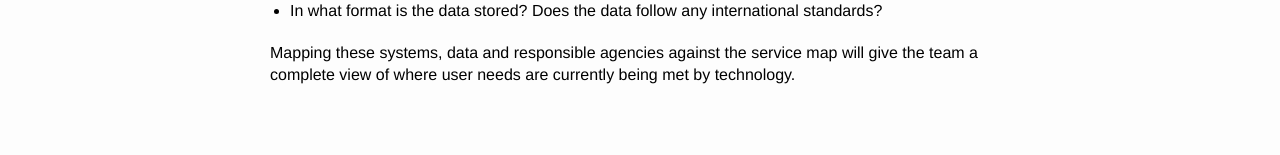
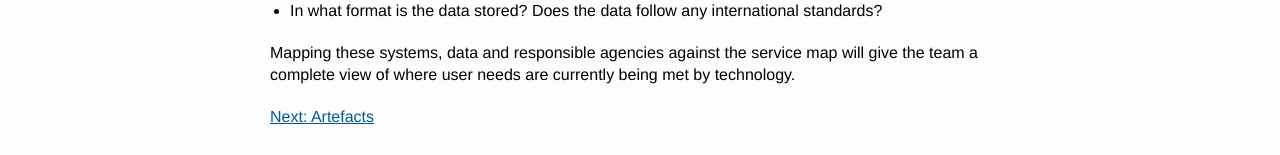
Before and after one commit to AusDTO/discovery-guide, a Jekyll site: the page built from 2-starting-discovery/2-4-activities.md, in a window 1280 px wide. Shown: the part 1966-2121 px from the top of the page. Built offline with Jekyll 4.4.1, drawn with Linux system fonts in a browser that asks for light colours; before the commit the page ends 2082 px from its top, so only the background shows below that.

Commit message:
Update 2-4-activities.md

```diff
--- a/2-starting-discovery/2-4-activities.md
+++ b/2-starting-discovery/2-4-activities.md
@@ -65,3 +65,5 @@ When exploring the flow of data between systems, the team should consider:
 - In what format is the data stored? Does the data follow any international standards?
 
 Mapping these systems, data and responsible agencies against the service map will give the team a complete view of where user needs are currently being met by technology.
+
+[Next: Artefacts](2-5-artefacts.md)
```
